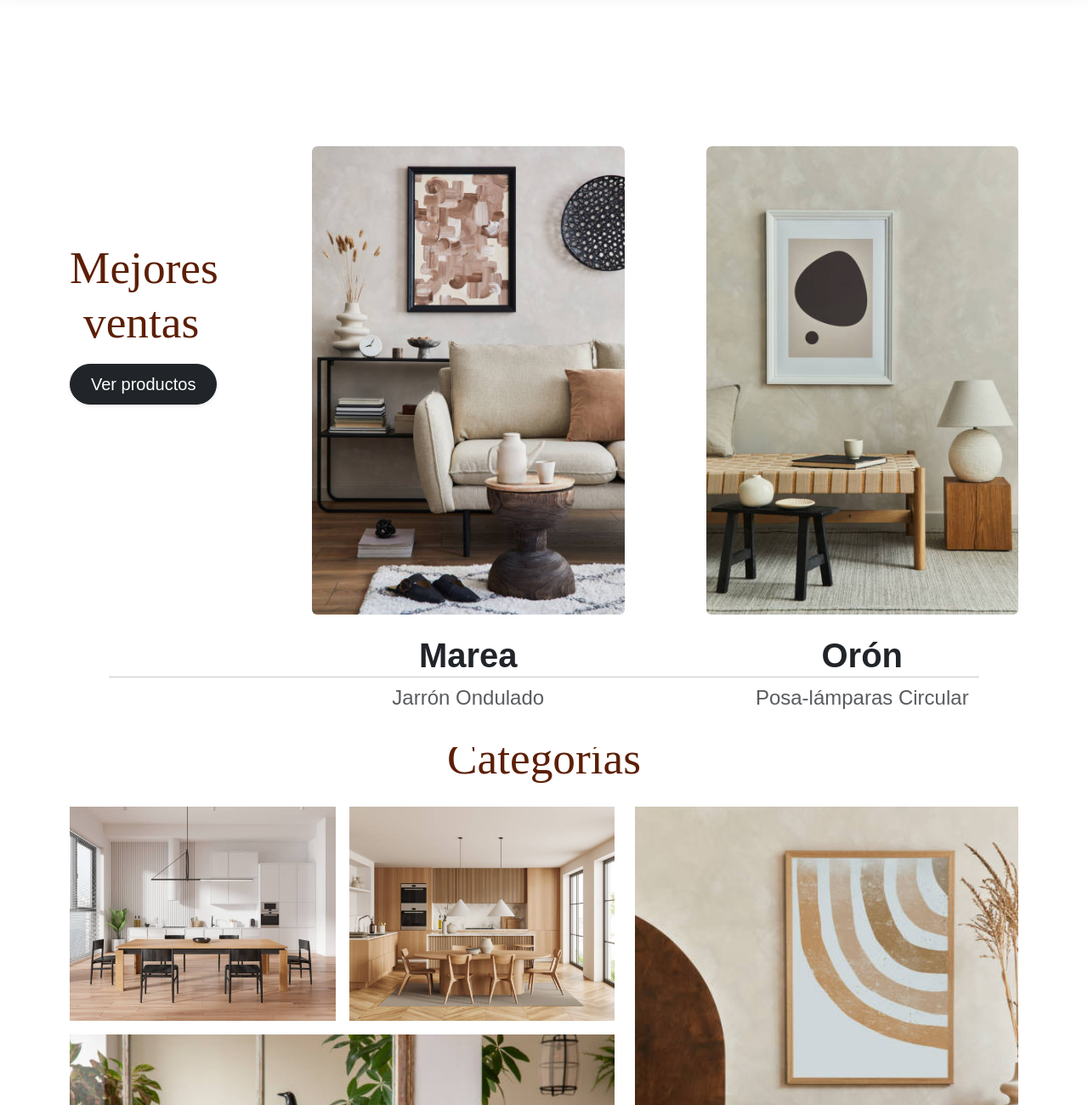
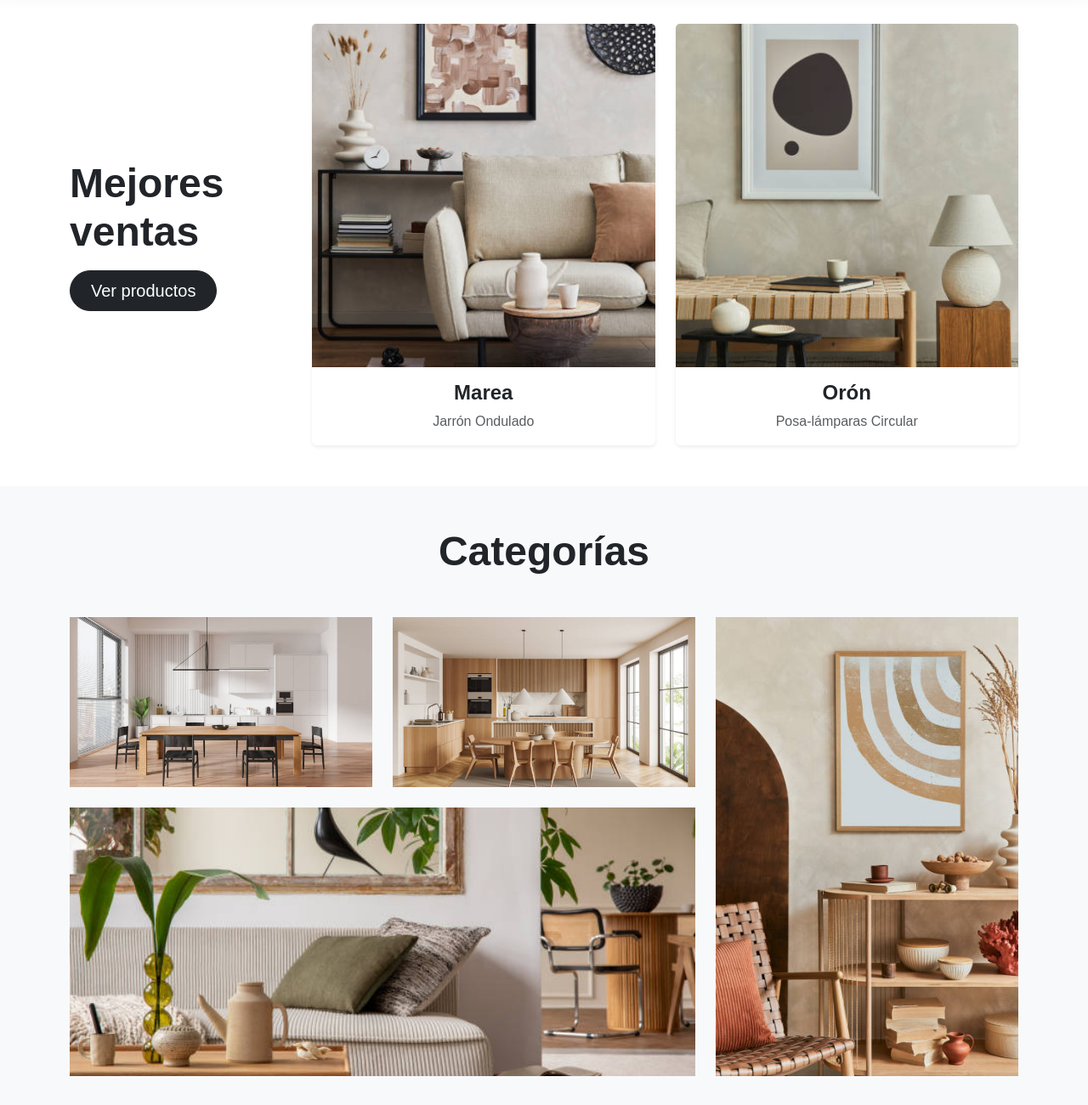
Before and after one commit to ftt0003/DekprTest, a plain HTML site: page index.html in a window 1280 px wide. Shown: the part 820-2120 px from the top of the page at 85% size. Drawn offline with nearby package versions, Linux system fonts and the light colour scheme; a web font is replaced by a local one.

Commit message:
pequeña actualizacion resolucion estandar

```diff
--- a/index.html
+++ b/index.html
@@ -4,6 +4,7 @@
 <head>
   <meta charset="UTF-8">
   <meta name="author" content="Francisco Teruel">
+
   <meta name="viewport" content="width=device-width, initial-scale=1.0">
   <!-- Bootstrap CSS -->
   <link href="https://cdn.jsdelivr.net/npm/bootstrap@5.3.2/dist/css/bootstrap.min.css" rel="stylesheet">
@@ -38,16 +39,16 @@
         <ul class="navbar-nav ms-auto">
           <li class="nav-item">
             <a class="nav-link active" href="registro.html"><i class="bi bi-person-fill text-white"
-                style="font-size: 4rem;"></i></a>
+                style="font-size: 2rem;"></i></a>
           </li>
           <li class="nav-item">
             <a class="nav-link active" href="carrito.html">
-              <i class="bi bi-bag text-white" style="font-size: 4rem;"></i>
+              <i class="bi bi-bag text-white" style="font-size: 2rem;"></i>
             </a>
           </li>
           <li class="nav-item">
             <a class="nav-link active" href="favoritos.html">
-              <i class="bi bi-heart-fill text-white" style="font-size: 4rem;"></i>
+              <i class="bi bi-heart-fill text-white" style="font-size: 2rem;"></i>
             </a>
           </li>
         </ul>
@@ -71,123 +72,105 @@
   </nav>
 
 
-  <!-- Mejores Ventas -->
-  <section class="mejores-ventas py-5 vh-100">
-    <div class="container h-100">
-      <div class="row h-100 align-items-center justify-content-center g-4">
-
-        <!-- Columna izquierda: Título y botón -->
-        <div class="col-lg-3 text-center text-lg-start mb-5 mb-lg-0">
-          <div>
-            <h2 class="vivetext mb-3">Mejores <span class="ms-3">ventas</span></h2>
-          </div>
-          <a href="#" class="btn btn-dark rounded-pill px-4 py-2 fs-5 shadow-sm">Ver productos</a>
+  <!-- Mejores Ventas Corregido -->
+  <section class="mejores-ventas py-5">
+    <div class="container">
+      <div class="row align-items-center g-4">
+        <div class="col-lg-3 text-center text-lg-start mb-4 mb-lg-0">
+          <h2 class="display-5 fw-bold mb-3">Mejores <span class="d-block d-lg-inline">ventas</span></h2>
+          <a href="#" class="btn btn-dark btn-lg rounded-pill px-4">Ver productos</a>
         </div>
 
-        <!-- Columna derecha: Imágenes con espaciado -->
-        <div class="col-lg-9 h-100">
-          <div class="row h-100 g-5 align-items-center espaciado-imagenes">
+        <div class="col-lg-9">
+          <div class="row g-4">
             <div class="col-md-6">
-              <div class="card h-100 border-0 overflow-hidden imagefocus">
-                <img src="fotos/Jarrón Marea.jpg" class="card-img-top rounded card-img-expanded"
-                  alt="Marea - Jarrón Ondulado">
-                <div class="card-body text-center py-4">
-                  <h5 class="fw-bold fs-1">Marea</h5>
-                  <p class="text-muted fs-4">Jarrón Ondulado</p>
+              <div class="card h-100 border-0 shadow-sm">
+                <div class="ratio ratio-1x1">
+                  <img src="fotos/Jarrón Marea.jpg" class="card-img-top object-fit-cover">
+                </div>
+                <div class="card-body text-center">
+                  <h3 class="h4 fw-bold">Marea</h3>
+                  <p class="text-muted mb-0">Jarrón Ondulado</p>
                 </div>
               </div>
             </div>
 
             <div class="col-md-6">
-              <div class="card h-100 border-0 overflow-hidden imagefocus">
-                <img src="fotos/Posa-lámpara Orón.jpg" class="card-img-top rounded card-img-expanded"
-                  alt="Orón - Posa-lámparas Circular">
-                <div class="card-body text-center py-4">
-                  <h5 class="fw-bold fs-1">Orón</h5>
-                  <p class="text-muted fs-4">Posa-lámparas Circular</p>
+              <div class="card h-100 border-0 shadow-sm">
+                <div class="ratio ratio-1x1">
+                  <img src="fotos/Posa-lámpara Orón.jpg" class="card-img-top object-fit-cover">
+                </div>
+                <div class="card-body text-center">
+                  <h3 class="h4 fw-bold">Orón</h3>
+                  <p class="text-muted mb-0">Posa-lámparas Circular</p>
                 </div>
               </div>
-            </div>
-          </div>
-        </div>
-
-      </div>
-    </div>
-  </section>
-  <hr>
-  <!-- Categorías -->
-  <section class="categorias py-5 bg-white" style="height: 90vh;">
-    <div class="container h-100 d-flex flex-column">
-      <h2 class="vivetext text-center mb-4">Categorías</h2>
-
-      <div class="row flex-grow-1 g-4">
-        <!-- Columna izquierda -->
-        <div class="col-lg-7 d-flex flex-column gap-3 h-100">
-          <!-- Parte superior con 2 imágenes (70%) -->
-          <div class="row g-3" style="flex-grow: 8;">
-            <div class="col-6">
-              <div class="h-100 w-100 overflow-hidden">
-                <img src="fotos/Frutero Perla 3 (negro).jpg" class="img-fluid w-100 h-100 object-fit-cover">
-              </div>
-            </div>
-            <div class="col-6">
-              <div class="h-100 w-100 overflow-hidden">
-                <img src="fotos/Cocina.jpg" class="img-fluid w-100 h-100 object-fit-cover">
-              </div>
-            </div>
-          </div>
-
-          <!-- Parte inferior con 1 imagen (30%) -->
-          <div class="row" style="flex-grow: 1;">
-            <div class="col-12">
-              <div class="h-100 w-100 overflow-hidden">
-                <img src="fotos/Salón.jpg" class="img-fluid w-100 h-100 object-fit-cover">
-              </div>
-            </div>
-          </div>
-        </div>
-
-
-        <!-- Columna derecha -->
-        <div class="col-lg-5 h-100">
-          <div class="h-100 w-100 overflow-hidden">
-            <img src="fotos/Habitación y Despacho.jpg" class="img-fluid w-100 h-100 object-fit-cover">
-          </div>
-        </div>
-      </div>
-    </div>
-  </section>
-  <hr>
-  <!-- Novedades -->
-  <section class="novedades py-5 vh-100">
-    <div class="container h-100">
-      <div class="row h-100 align-items-center justify-content-between">
-        <!-- Columna izquierda: Título y botón -->
-        <div class="col-lg-4 order-1 order-lg-0">
-          <div class="d-flex flex-column align-items-lg-start">
-            <h2 class="vivetext mb-4 text-lg-start">Novedades</h2>
-            <div class="w-100 text-center text-lg-start">
-              <a href="#" class="btn btn-dark rounded-pill px-4 py-2 fs-5 shadow-sm" style="max-width: fit-content;">Ver
-                productos</a>
-            </div>
-          </div>
-        </div>
-
-        <!-- Columna derecha: Producto destacado -->
-        <div class="col-lg-7 order-0 order-lg-1">
-          <div class="card h-100 border-0 overflow-hidden imagefocus">
-            <img src="fotos/Porta velas Nudillos 2.jpg" class="card-img-top rounded card-img-expanded"
-              alt="Portavelas Nudillos">
-            <div class="card-body text-center py-4">
-              <h5 class="fw-bold fs-1">Nudillos</h5>
-              <p class="text-muted fs-4">Portavelas Escultórico</p>
             </div>
           </div>
         </div>
       </div>
     </div>
   </section>
-  <!-- Footer -->
+
+  <!-- Categorías Corregido -->
+  <section class="categorias py-5 bg-light">
+    <div class="container">
+      <h2 class="display-5 fw-bold text-center mb-5">Categorías</h2>
+
+      <div class="row g-4">
+        <div class="col-12 col-lg-8">
+          <div class="row g-4 h-100">
+            <div class="col-12 col-md-6">
+              <div class="ratio ratio-16x9 h-100">
+                <img src="fotos/Frutero Perla 3 (negro).jpg" class="img-fluid object-fit-cover">
+              </div>
+            </div>
+            <div class="col-12 col-md-6">
+              <div class="ratio ratio-16x9 h-100">
+                <img src="fotos/Cocina.jpg" class="img-fluid object-fit-cover">
+              </div>
+            </div>
+            <div class="col-12">
+              <div class="ratio ratio-21x9">
+                <img src="fotos/Salón.jpg" class="img-fluid object-fit-cover">
+              </div>
+            </div>
+          </div>
+        </div>
+
+        <div class="col-12 col-lg-4">
+          <div class="ratio ratio-4x5 h-100">
+            <img src="fotos/Habitación y Despacho.jpg" class="img-fluid object-fit-cover">
+          </div>
+        </div>
+      </div>
+    </div>
+  </section>
+
+  <!-- Novedades Corregido -->
+  <section class="novedades py-5">
+    <div class="container">
+      <div class="row g-4 align-items-center">
+        <div class="col-lg-4 order-lg-1 text-center text-lg-start">
+          <h2 class="display-5 fw-bold mb-4">Novedades</h2>
+          <a href="#" class="btn btn-dark btn-lg rounded-pill px-4">Ver productos</a>
+        </div>
+
+        <div class="col-lg-8 order-lg-0">
+          <div class="card border-0 shadow-sm">
+            <div class="ratio ratio-16x9">
+              <img src="fotos/Porta velas Nudillos 2.jpg" class="card-img-top object-fit-cover">
+            </div>
+            <div class="card-body text-center">
+              <h3 class="h2 fw-bold">Nudillos</h3>
+              <p class="lead text-muted">Portavelas Escultórico</p>
+            </div>
+          </div>
+        </div>
+      </div>
+    </div>
+  </section>
+
   <footer class="py-3 py-lg-5">
     <!-- Copyright -->
     <div class="row mt-4">
--- a/styles.css
+++ b/styles.css
@@ -145,12 +145,14 @@ body {
 }
 .espaciado-imagenes {
     margin-top: 4rem; /* Ajusta este valor para las imagenes */
+    margin-bottom: 4rem;
   }
 
   @media (min-width: 992px) {
     .espaciado-imagenes {
       margin-top: 6rem; /* Mayor espacio en desktop */
     }
+
   }
 .imagefocus > img:hover{
     transform: scale(1.05);
@@ -162,9 +164,10 @@ body {
   }
 
 footer {
+    margin-bottom: 0;
     font-size: small;
     background-color:#E6DCCD;
-    height: 30vh;
+    height: 50vh;
   }
 .logo{
     background-color: rgba(122, 55, 0, 0);
```
